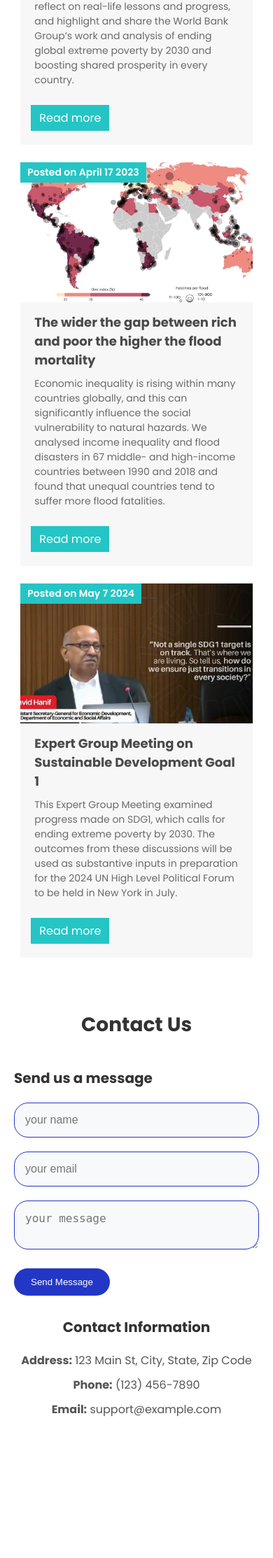
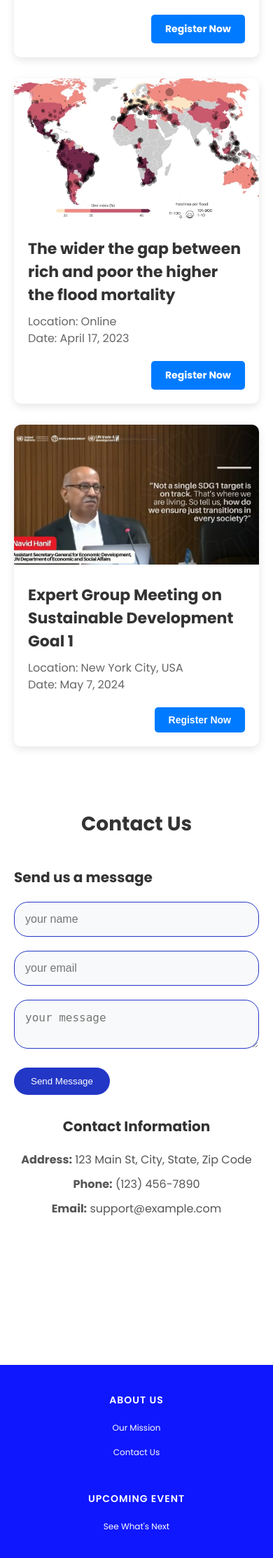
Before and after one commit to swaggydib/Sustainify, a PHP site: page / in a window 390 px wide; the page is wider, and only the part inside the window is pictured. Shown: the part 2293-4520 px from the top of that part at 70% size. Before the commit the page ends 4318 px from the top of that part, so only its background shows below. Run offline with PHP 8.4, Linux system fonts and the light colour scheme.

Commit message:
1. new css for the event section 2. create footer(only for index) and also the css and queries

```diff
--- a/index.html
+++ b/index.html
@@ -169,91 +169,76 @@
       </div>
     </section>
     <section id="event">
-      <div class="blog-section">
-        <div class="section-content blog">
-          <div class="title">
-            <h2>Event & Workshop</h2>
+      <div class="event-container">
+        <h2 class="section-title">Upcoming Events & Workshops</h2>
+        <div class="event-cards">
+          <div class="event-card">
+            <div class="event-image">
+              <img
+                src="./news/news1.jpg"
+                alt="Ending Poverty: The Road to 2030"
+              />
+            </div>
+            <div class="event-details">
+              <h3 class="event-title">Ending Poverty: The Road to 2030</h3>
+              <p class="event-description">
+                Location: The World Bank, Washington D.C.
+                <br />
+                Date: May 11, 2017
+              </p>
+              <div class="event-actions">
+                <a
+                  href="https://forms.gle/example-google-form"
+                  class="btn btn-primary"
+                  >Register Now</a
+                >
+              </div>
+            </div>
           </div>
           <div class="event-card">
-            <div class="event-card-details">
-              <div class="image-section">
-                <img src="./news/news1.jpg" alt="" />
-              </div>
-              <div class="article">
-                <h4>Ending Poverty : The road to 2030</h4>
-                <p>
-                  This event presents an opportunity to showcase the world’s
-                  progress to date on reducing extreme poverty, identify
-                  barriers to future progress on SDG 1, convene country
-                  representatives to reflect on real-life lessons and progress,
-                  and highlight and share the World Bank Group’s work and
-                  analysis of ending global extreme poverty by 2030 and boosting
-                  shared prosperity in every country.
-                </p>
-              </div>
-              <div class="blog-view">
+            <div class="event-image">
+              <img
+                src="./news/news2.webp"
+                alt="The wider the gap between rich and poor the higher the flood mortality"
+              />
+            </div>
+            <div class="event-details">
+              <h3 class="event-title">
+                The wider the gap between rich and poor the higher the flood
+                mortality
+              </h3>
+              <p class="event-description">
+                Location: Online
+                <br />
+                Date: April 17, 2023
+              </p>
+              <div class="event-actions">
                 <a
-                  href="https://www.worldbank.org/en/events/2017/03/21/ending-poverty-the-road-to-2030"
-                  class="button"
-                  >Read more</a
+                  href="https://forms.gle/example-google-form-2"
+                  class="btn btn-primary"
+                  >Register Now</a
                 >
               </div>
-              <div class="posted-date">
-                <p>Posted on May 11 2017</p>
-              </div>
             </div>
-            <div class="event-card-details">
-              <div class="image-section">
-                <img src="./news/news2.webp" alt="" />
-              </div>
-              <div class="article">
-                <h4>
-                  The wider the gap between rich and poor the higher the flood
-                  mortality
-                </h4>
-                <p>
-                  Economic inequality is rising within many countries globally,
-                  and this can significantly influence the social vulnerability
-                  to natural hazards. We analysed income inequality and flood
-                  disasters in 67 middle- and high-income countries between 1990
-                  and 2018 and found that unequal countries tend to suffer more
-                  flood fatalities.
-                </p>
-              </div>
-              <div class="blog-view">
-                <a
-                  href="https://www.nature.com/articles/s41893-023-01107-7"
-                  class="button"
-                  >Read more</a
-                >
-              </div>
-              <div class="posted-date">
-                <p>Posted on April 17 2023</p>
-              </div>
+          </div>
+          <div class="event-card">
+            <div class="event-image">
+              <img
+                src="./news/news3.png"
+                alt="Expert Group Meeting on Sustainable Development Goal 1"
+              />
             </div>
-            <div class="event-card-details">
-              <div class="image-section">
-                <img src="./news/news3.png" alt="" />
-              </div>
-              <div class="article">
-                <h4>Expert Group Meeting on Sustainable Development Goal 1</h4>
-                <p>
-                  This Expert Group Meeting examined progress made on SDG1,
-                  which calls for ending extreme poverty by 2030. The outcomes
-                  from these discussions will be used as substantive inputs in
-                  preparation for the 2024 UN High Level Political Forum to be
-                  held in New York in July.
-                </p>
-              </div>
-              <div class="blog-view">
-                <a
-                  href="https://www.worldbank.org/en/events/2024/05/07/sustainable-development-goal-1-expert-group-meeting#1"
-                  class="button"
-                  >Read more</a
-                >
-              </div>
-              <div class="posted-date">
-                <p>Posted on May 7 2024</p>
+            <div class="event-details">
+              <h3 class="event-title">
+                Expert Group Meeting on Sustainable Development Goal 1
+              </h3>
+              <p class="event-description">
+                Location: New York City, USA
+                <br />
+                Date: May 7, 2024
+              </p>
+              <div class="event-actions">
+                <button class="btn btn-primary">Register Now</button>
               </div>
             </div>
           </div>
@@ -295,6 +280,37 @@
         </div>
       </div>
     </section>
+    <footer class="footer">
+      <div class="footer-container">
+        <div class="footer-section">
+          <h3 class="footer-title">About Us</h3>
+          <ul class="footer-list">
+            <li><a href="#about" class="footer-link">Our Mission</a></li>
+            <li><a href="#contact" class="footer-link">Contact Us</a></li>
+          </ul>
+        </div>
+        <div class="footer-section">
+          <h3 class="footer-title">Upcoming Event</h3>
+          <ul class="footer-list">
+            <li><a href="#event" class="footer-link">See What's Next</a></li>
+          </ul>
+        </div>
+        <div class="footer-section">
+          <h3 class="footer-title">Stay Connected</h3>
+          <ul class="footer-list connect-list">
+            <li><a href="#" class="footer-link">Facebook</a></li>
+            <li><a href="#" class="footer-link">Twitter</a></li>
+            <li><a href="#" class="footer-link">LinkedIn</a></li>
+          </ul>
+        </div>
+      </div>
+      <div class="footer-bottom">
+        <p>
+          &copy; 2024 Sustainify. Made with <span class="heart">❤</span> for a
+          better future.
+        </p>
+      </div>
+    </footer>
     <script src="script.js"></script>
 
     <script>
--- a/mediaqueries.css
+++ b/mediaqueries.css
@@ -15,6 +15,19 @@
   .event-card {
     grid-template-columns: repeat(2, 1fr);
     grid-gap: 30px;
+  }
+
+  .footer-container {
+    flex-wrap: wrap;
+    gap: 15px;
+  }
+
+  .footer-section {
+    flex: 1 1 calc(50% - 15px);
+  }
+
+  .footer-title {
+    font-size: 18px;
   }
 }
 
@@ -49,7 +62,7 @@
 
   .about-content,
   .about-image {
-    width: 100%;
+    width: 80%;
   }
 
   .event-card {
@@ -71,6 +84,25 @@
 
   .contact-info {
     text-align: center;
+  }
+
+  .footer-container {
+    flex-direction: column;
+    align-items: center;
+    text-align: center;
+  }
+
+  .footer-section {
+    flex: 1 1 100%;
+    margin-bottom: 20px;
+  }
+
+  .footer-title {
+    font-size: 16px;
+  }
+
+  .footer-link {
+    font-size: 14px;
   }
 }
 
@@ -131,4 +163,20 @@
     font-size: 100;
     float: right;
   }
+
+  .footer-container {
+    padding: 0 20px;
+  }
+
+  .footer-title {
+    font-size: 14px;
+  }
+
+  .footer-link {
+    font-size: 12px;
+  }
+
+  .footer-bottom {
+    font-size: 12px;
+  }
 }
--- a/style.css
+++ b/style.css
@@ -293,86 +293,84 @@ a:hover::after {
 
 /* Event section */
 
-.blog-section {
-  width: 100%;
+.event-container {
+  max-width: 1200px;
+  margin: 0 auto;
+  padding: 40px 20px;
 }
 
-.section-content {
-  width: 85%;
-  margin: 20px auto;
+.section-title {
+  text-align: center;
+  margin-bottom: 30px;
+  font-size: 32px;
+  font-weight: bold;
+  color: #333;
+}
+
+.event-cards {
+  display: grid;
+  grid-template-columns: repeat(auto-fit, minmax(300px, 1fr));
+  grid-gap: 30px;
 }
 
 .event-card {
-  display: grid;
-  grid-template-columns: repeat(3, 1fr);
-  grid-gap: 50px;
-  margin: 25px auto;
+  background-color: #fff;
+  border-radius: 10px;
+  box-shadow: 0 4px 12px rgba(0, 0, 0, 0.1);
+  overflow: hidden;
+  transition: transform 0.3s;
 }
 
-.event-card-details {
-  width: 100%;
-  background-color: #f7f7f7;
-  position: relative;
-  /* Add height to ensure consistent card heights */
-  height: 100%;
+.event-card:hover {
+  transform: translateY(-5px);
 }
 
-/* Add fixed height container for images */
-.image-section {
+.event-image img {
   width: 100%;
-  height: 250px; /* Fixed height for all image containers */
-  overflow: hidden;
+  height: 200px;
+  object-fit: cover;
 }
 
-.image-section img {
-  width: 100%;
-  height: 100%; /* Make image fill container */
-  object-fit: cover; /* Maintain aspect ratio while filling container */
-  display: block; /* Remove any unwanted spacing */
+.event-details {
+  padding: 20px;
 }
 
-.article {
-  padding: 15px 20px;
+.event-title {
+  font-size: 22px;
+  font-weight: bold;
+  margin-bottom: 10px;
+  color: #333;
 }
 
-.article h4 {
-  font-size: 24px;
-  color: #4a4a4a;
-  margin-bottom: 10px; /* Add consistent spacing */
+.event-description {
+  font-size: 16px;
+  color: #666;
+  margin-bottom: 20px;
+  line-height: 1.5;
 }
 
-.article p {
-  font-size: 16px;
-  margin: 10px 0;
-  color: #6a6a6a;
-  line-height: 1.5; /* Improve readability */
+.event-actions {
+  display: flex;
+  justify-content: flex-end;
 }
 
-.blog-view a {
+.btn {
+  display: inline-block;
+  padding: 10px 20px;
+  border-radius: 5px;
+  font-size: 14px;
+  font-weight: bold;
   text-decoration: none;
-  display: inline-block;
-  background-color: #25c5c5;
-  padding: 8px 15px;
-  margin-left: 20px;
-  color: #fff;
-  margin-bottom: 20px;
-  transition: background-color 0.3s ease; /* Smooth hover effect */
+  transition: background-color 0.3s;
 }
 
-.blog-view a:hover {
-  background-color: #1fa8a8; /* Darker shade for hover */
+.btn-primary {
+  background-color: #007bff;
+  color: #fff;
 }
 
-.posted-date p {
-  color: white; /* Changed from black for better contrast */
-  font-weight: 600;
-  position: absolute;
-  display: inline-block;
-  top: 0;
-  left: 0;
-  padding: 6px 15px;
-  background-color: #25c5c5;
-  margin: 0; /* Remove default paragraph margin */
+.btn-primary:hover {
+  background-color: #0056b3;
 }
 
 /* Contact section */
@@ -568,120 +566,79 @@ textarea {
   transition: box-shadow 0.3s ease-in-out;
 }
 
-/* Media Queries */
-@media screen and (max-width: 1024px) {
-  .sdg-card {
-    flex: 0 1 100px;
+/* footer */
+
+.footer {
+  background-color: #0f17ff; /* Primary Color */
+  color: #fff;
+  padding: 40px 0;
 }
 
-  .sdg-card:hover {
-    transform: scale(1.2);
+.footer-container {
+  max-width: 1100px;
+  margin: 0 auto;
+  display: flex;
+  flex-wrap: wrap;
+  justify-content: space-between;
+  gap: 20px;
 }
 
-  .about-container {
-    padding-top: 50px;
-  }
+.footer-section {
+  flex: 1 1 200px;
 }
 
-@media screen and (max-width: 768px) {
-  nav {
-    height: auto;
-    padding: 20px;
+.footer-title {
+  font-size: 20px;
+  font-weight: 600;
+  margin-bottom: 15px;
+  text-transform: uppercase;
+  letter-spacing: 1px;
 }
 
-  .hamburger {
-    display: block;
+.footer-list {
+  list-style: none;
+  padding: 0;
 }
 
-  .nav-links {
-    position: flex;
-    left: -100%;
-    top: 70px;
-    gap: 0;
-    flex-direction: column;
-    background-color: #2337c6;
-    width: 100%;
-    text-align: center;
-    transition: 0.3s;
-    padding: 20px 0;
+.footer-list li {
+  margin-bottom: 10px;
 }
 
-  .nav-links.active {
-    left: 0;
+.footer-link {
+  position: relative;
+  color: white;
+  text-decoration: none;
+  transition: color 0.3s ease;
 }
 
-  .nav-links li {
-    margin: 16px 0;
+.footer-link::after {
+  content: "";
+  position: absolute;
+  width: 100%;
+  height: 2px;
+  bottom: -4px;
+  left: 0;
+  background-color: white;
+  transform: scaleX(0);
+  transition: transform 0.3s ease;
 }
 
-  .sdg-card {
-    flex: 0 1 200px;
+.footer-link:hover {
+  color: #ffe600;
 }
 
-  .sdg-card:hover {
-    transform: scale(1.1);
+.footer-link:hover::after {
+  transform: scaleX(1);
 }
 
-  .about-container {
-    flex-direction: column;
+.footer-bottom p {
   text-align: center;
+  margin-top: 30px;
+  font-size: 14px;
+  color: #d1d1d1;
 }
 
-  .about-content,
-  .about-image {
-    width: 100%;
+.heart {
+  color: red;
+  font-weight: bold;
 }
-
-  .contact-wrapper {
-    grid-template-columns: 1fr;
-  }
-
-  .contact-info {
-    text-align: center;
-  }
-}
-
-@media screen and (max-width: 480px) {
-  .logo {
-    font-size: 1.5rem;
-  }
-
-  .sdg-container {
-    margin: 1rem;
-    padding: 10px;
-  }
-
-  .sdg-card {
-    flex: 0 1 80px;
-  }
-
-  .sdg-card:hover {
-    transform: scale(1.05);
-  }
-
-  .title {
-    font-size: 24px;
-  }
-
-  .content h3 {
-    font-size: 17px;
-  }
-
-  .content p {
-    font-size: 15px;
-  }
-
-  .contact-container h2 {
-    font-size: 28px;
-  }
-
-  .contact-form h3,
-  .contact-info h3 {
-    font-size: 20px;
-  }
-
-  .info-container p {
-    font-size: 100;
-    float: right;
-  }
-}
```
Lines whose indentation alone changed are shown as unchanged.
